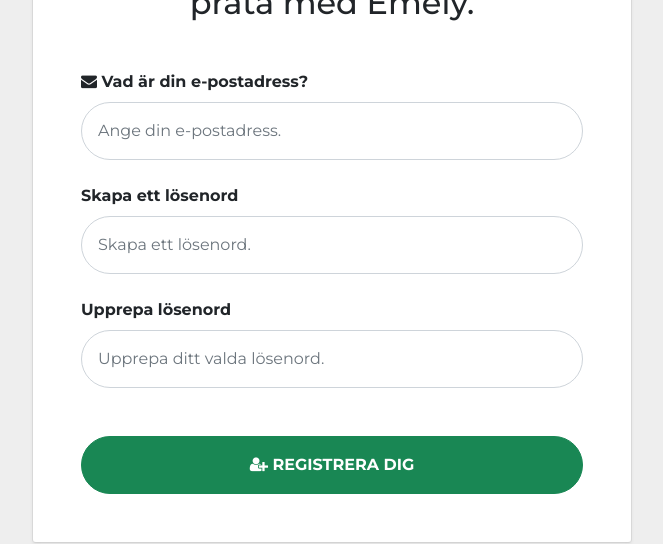
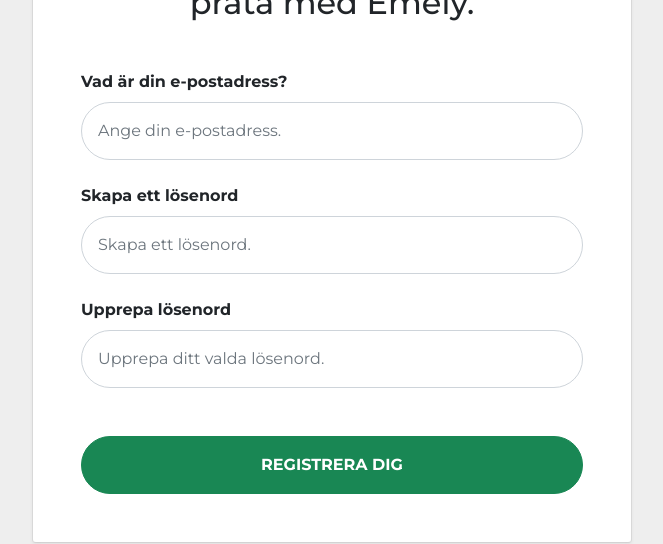
Before and after one commit to helsingborg-stad/emely-frontend, a React (Create React App) app: page /signup in a window 1280 px wide. Shown: the part 160-704 px from the top of the page, without its empty margins (308-971 px from the left). Built offline with nearby package versions, Linux system fonts and the light colour scheme; no server answers.

Commit message:
fix: added correct validator messages

```diff
--- a/src/components/ForgotPassword.js
+++ b/src/components/ForgotPassword.js
@@ -20,8 +20,8 @@ export default function ForgotPassword() {
       setLoading(true)
       await resetPassword(emailRef.current.value)
       setMessage("Check your inbox for further instructions")
-    } catch {
-      setError("Failed to reset password")
+    } catch (error) {
+      setError(error.message)
     }
 
     setLoading(false)
--- a/src/components/Login.js
+++ b/src/components/Login.js
@@ -20,8 +20,8 @@ export default function Login() {
       setLoading(true)
       await login(emailRef.current.value, passwordRef.current.value)
       history.push("/")
-    } catch {
-      setError("Failed to log in")
+    } catch (error) {
+      setError(error.message)
     }
 
     setLoading(false)
--- a/src/components/Signup.js
+++ b/src/components/Signup.js
@@ -25,8 +25,8 @@ export default function Signup() {
       setLoading(true)
       await signup(emailRef.current.value, passwordRef.current.value)
       history.push("/")
-    } catch {
-      setError("Failed to create an account")
+    } catch (error){
+      setError(error.message)
     }
 
     setLoading(false)
@@ -41,7 +41,7 @@ export default function Signup() {
           <Form onSubmit={handleSubmit}>
 
             <Form.Group id="email">
-              <Form.Label><i className="fa fa-envelope"></i> Vad är din e-postadress?</Form.Label>
+              <Form.Label>Vad är din e-postadress?</Form.Label>
               <Form.Control className="rounded-pill p-3" placeholder="Ange din e-postadress." type="email" ref={emailRef} required />
             </Form.Group>
             <Form.Group id="password" className="mt-4">
@@ -53,7 +53,7 @@ export default function Signup() {
               <Form.Control className="rounded-pill p-3" type="password" placeholder="Upprepa ditt valda lösenord." ref={passwordConfirmRef} required />
             </Form.Group>
             <Button disabled={loading} className="w-100 mt-5 p-3 btn-success rounded-pill" id="signup-button" type="submit">
-            <i className="fa fa-user-plus"></i> REGISTRERA DIG
+             REGISTRERA DIG
             </Button>
           </Form>
         </Card.Body>
```
